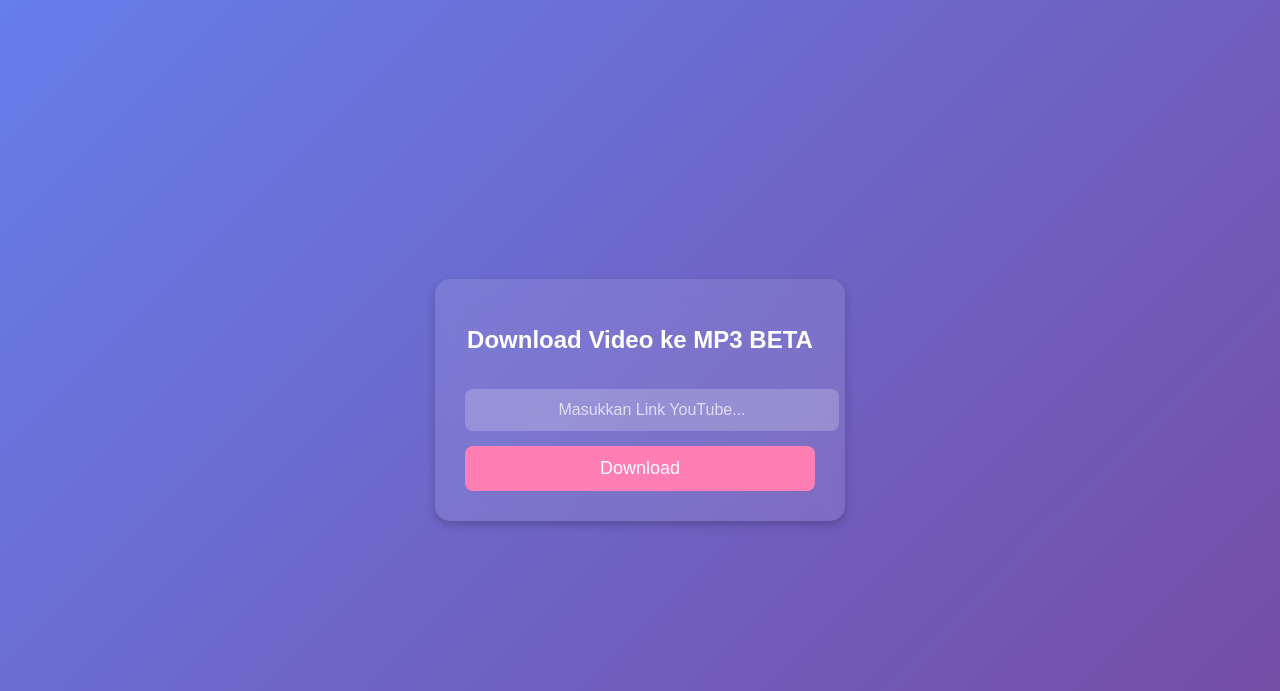
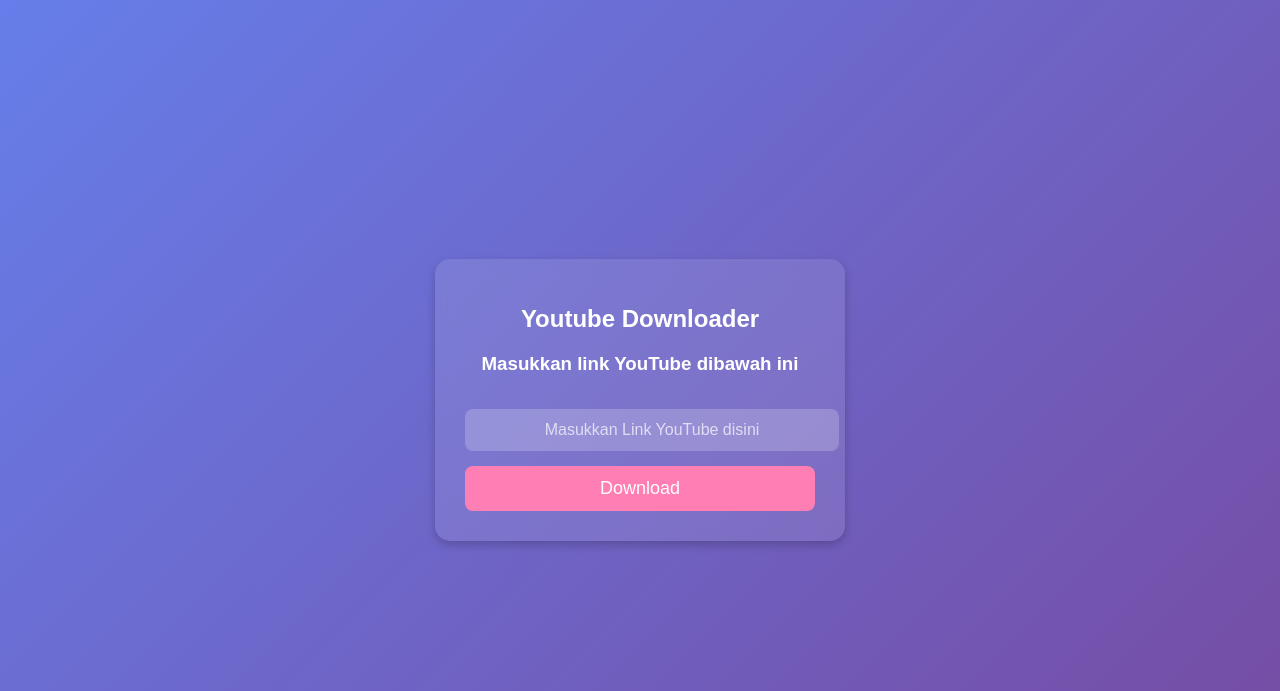
Before and after one commit to NFRamz/YT-Downloader, a Flask app: page / in a window 1280 px wide. Shown: the top 691 px of the page. Run offline with Flask 3, Linux system fonts and the light colour scheme.

Commit message:
Update index.html

```diff
--- a/templates/index.html
+++ b/templates/index.html
@@ -92,9 +92,10 @@
 <body>
 
     <div class="container">
-        <h1>Download Video ke MP3 BETA</h1>
+        <h1>Youtube Downloader </h1>
+        <h3>Masukkan link YouTube dibawah ini</h3>
         <form action="/download" method="POST">
-            <input type="text" id="url" name="url" placeholder="Masukkan Link YouTube..." required>
+            <input type="text" id="url" name="url" placeholder="Masukkan Link YouTube disini" required>
             <button type="submit">Download</button>
         </form>
     </div>
```
